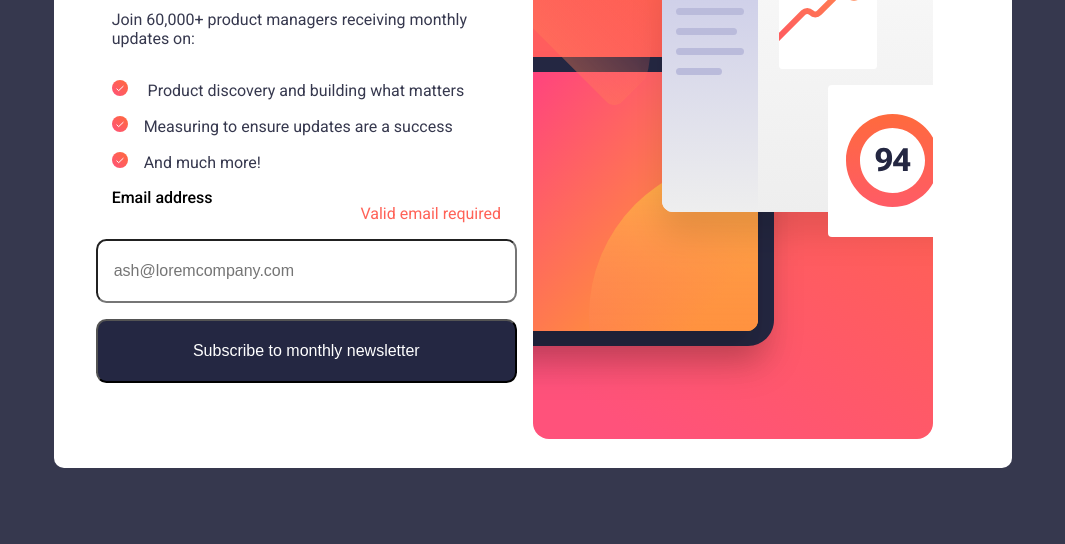
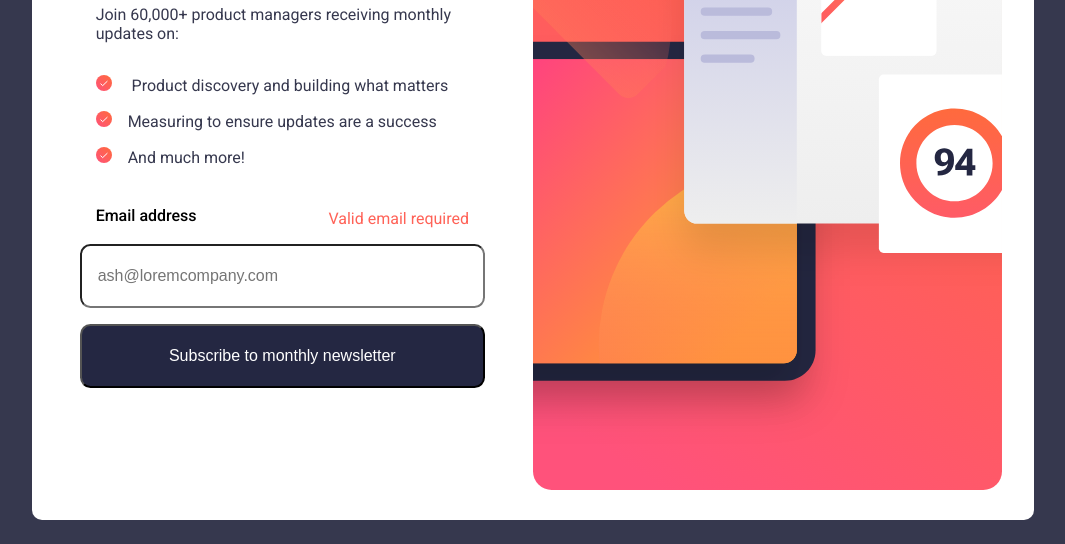
Before and after one commit to cosmicmistake0/newsletter-sign-up-with-success-message-main, a plain HTML site: page newsletter-sign-up-with-success-message-main/index.html in a window 1280 px wide. Shown: the part 256-800 px from the top of the page, without its empty margins (107-1172 px from the left). Drawn offline with Linux system fonts and the light colour scheme.

Commit message:
fixed positioning of  image div and also the label and error message

```diff
--- a/newsletter-sign-up-with-success-message-main/styles.css
+++ b/newsletter-sign-up-with-success-message-main/styles.css
@@ -27,11 +27,11 @@ body {
   width: 100%;
   height: 100%;
   display: flex;
-  padding: 1.6rem;
+  padding: 1.6rem 0;
 }
 
 .content {
-  padding: 0 1rem;
+  padding: 0 3rem;
   display: flex;
   width: 50%;
   flex-direction: column;
@@ -63,6 +63,7 @@ label {
   font-weight: 500;
   font-size: var(--main-font);
   margin-left: 1rem;
+  margin-top: 1.4rem;
 }
 .error {
   display: flex;
@@ -71,6 +72,7 @@ label {
   color: var(--main-color);
   display: inline-block;
   margin-left: auto;
+  margin-top: 1.6rem;
 }
 button {
   background-color: var(--blue-color);
@@ -91,3 +93,10 @@ input {
 input::placeholder {
   padding: 1rem;
 }
+.images {
+  width: 50%;
+  padding-right: 2rem;
+}
+.images img {
+  width: 100%;
+}
```
